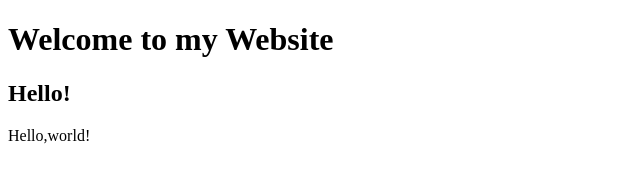
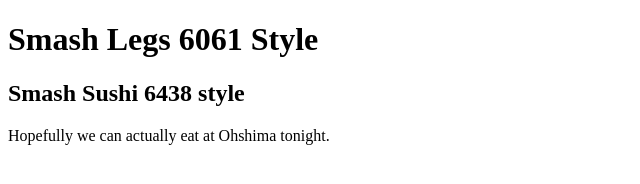
Before and after one commit to pharmdhon/pharmdhon.github.io, a plain HTML site: page index.html in a window 1280 px wide. Shown: the whole page, without its empty margins (0-640 px from the left). Drawn offline with Linux system fonts and the light colour scheme.

Commit message:
Update index.html

```diff
--- a/index.html
+++ b/index.html
@@ -4,8 +4,8 @@
         <title>Hello!</title>
     </head>
     <body>
-        <h1> Welcome to my Website</h1>
-        <h2> Hello!</h2>
-        Hello,world!
+        <h1> Smash Legs 6061 Style</h1>
+        <h2> Smash Sushi 6438 style</h2>
+        Hopefully we can actually eat at Ohshima tonight.
     </body>
 </html>
```
